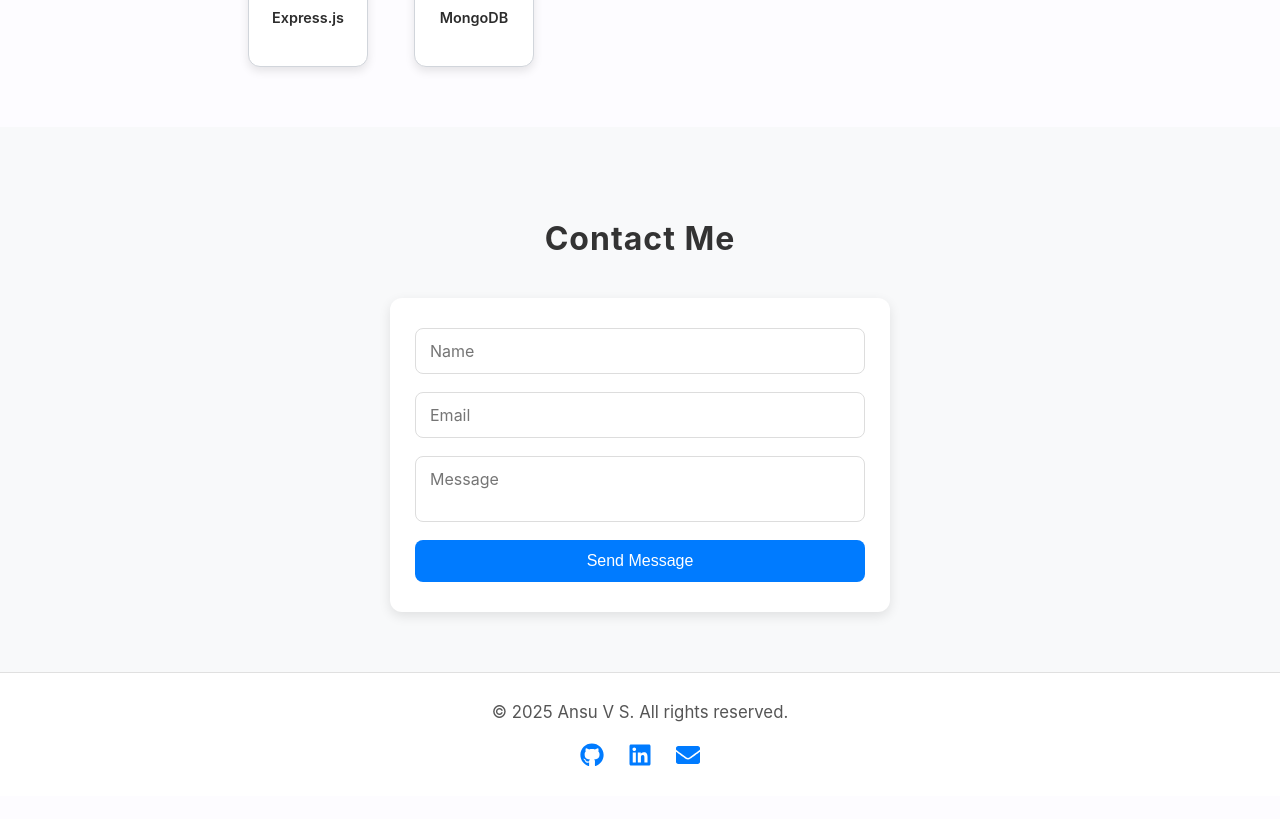
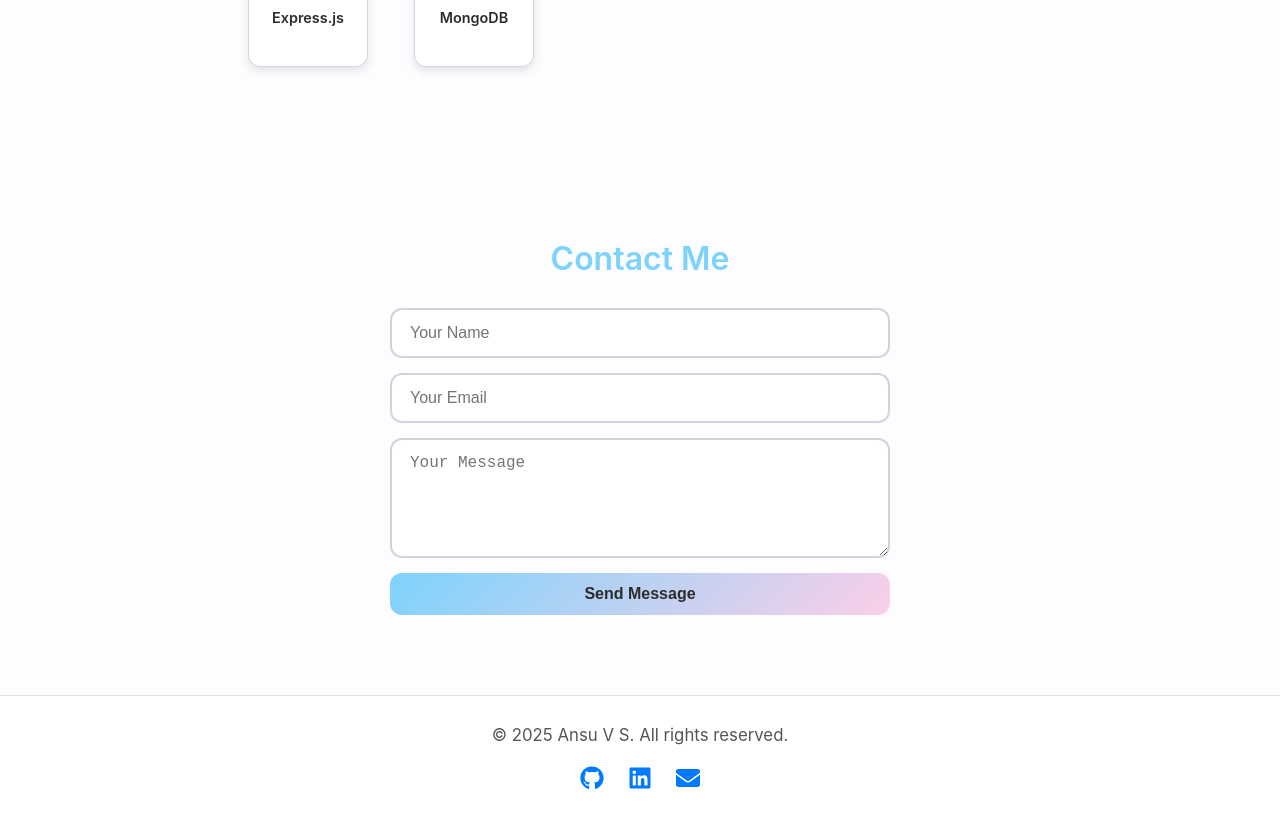
Before and after one commit to thenameisanzu/React--Portfolio, a React (Vite) app in the folder portfolio/: page / in a window 1280 px wide. Shown: the part 2180-2999 px from the top of the page. Before the commit the page ends 2976 px from the top, so only its background shows below. Built offline with nearby package versions, Linux system fonts and the light colour scheme.

Commit message:
Updated contact form with EmailJS integration and improved styling

```diff
--- a/portfolio/package.json
+++ b/portfolio/package.json
@@ -10,7 +10,9 @@
     "preview": "vite preview"
   },
   "dependencies": {
+    "@emailjs/browser": "^4.4.1",
     "aos": "^2.3.4",
+    "emailjs-com": "^3.2.0",
     "framer-motion": "^12.23.24",
     "react": "^19.1.1",
     "react-dom": "^19.1.1",
--- a/portfolio/src/components/Contact.jsx
+++ b/portfolio/src/components/Contact.jsx
@@ -1,9 +1,14 @@
 import React, { useState } from "react";
 import { motion } from "framer-motion";
+import emailjs from "@emailjs/browser";
 import styles from "../styles/Contact.module.css";
 
 const Contact = () => {
-  const [form, setForm] = useState({ name: "", email: "", message: "" });
+  const [form, setForm] = useState({
+    from_name: "",
+    from_email: "",
+    message: "",
+  });
   const [sent, setSent] = useState(false);
 
   const handleChange = (e) =>
@@ -11,9 +16,28 @@ const Contact = () => {
 
   const handleSubmit = (e) => {
     e.preventDefault();
-    setSent(true);
-    setTimeout(() => setSent(false), 3000);
-    setForm({ name: "", email: "", message: "" });
+
+    emailjs
+      .send(
+        "service_8m8l6io", // 👈 your EmailJS service ID
+        "template_a1281yn", // 👈 your EmailJS template ID
+        {
+          from_name: form.from_name,
+          from_email: form.from_email,
+          message: form.message,
+        },
+        "CKyBHEp2Gsk9TYHiI" // 👈 your EmailJS public key
+      )
+      .then(() => {
+        setSent("success");
+        setForm({ from_name: "", from_email: "", message: "" });
+        setTimeout(() => setSent(false), 3000);
+      })
+      .catch((error) => {
+        console.error("EmailJS Error:", error);
+        setSent("error");
+        setTimeout(() => setSent(false), 3000);
+      });
   };
 
   return (
@@ -23,81 +47,61 @@ const Contact = () => {
       initial={{ opacity: 0, y: 60 }}
       whileInView={{ opacity: 1, y: 0 }}
       transition={{ duration: 0.8, ease: "easeOut" }}
-      viewport={{ once: true }}
     >
-      <motion.h2
-        className={styles.sectionTitle}
-        initial={{ opacity: 0, y: -20 }}
-        whileInView={{ opacity: 1, y: 0 }}
-        transition={{ delay: 0.2, duration: 0.6 }}
-      >
-        Contact Me
-      </motion.h2>
+      <h2 className={styles.sectionTitle}>Contact Me</h2>
 
-      <motion.form
-        onSubmit={handleSubmit}
-        className={styles.contactForm}
-        initial={{ opacity: 0 }}
-        whileInView={{ opacity: 1 }}
-        transition={{ delay: 0.3, duration: 0.8 }}
-      >
-        <motion.input
-          whileFocus={{ scale: 1.03, borderColor: "#0077ff" }}
-          transition={{ type: "spring", stiffness: 200 }}
-          name="name"
-          value={form.name}
+      <form onSubmit={handleSubmit} className={styles.contactForm}>
+        <input
+          type="text"
+          name="from_name"
+          value={form.from_name}
           onChange={handleChange}
-          placeholder="Name"
+          placeholder="Your Name"
           required
           className={styles.inputField}
         />
-
-        <motion.input
-          whileFocus={{ scale: 1.03, borderColor: "#0077ff" }}
-          transition={{ type: "spring", stiffness: 200 }}
-          name="email"
-          value={form.email}
+        <input
+          type="email"
+          name="from_email"
+          value={form.from_email}
           onChange={handleChange}
-          placeholder="Email"
+          placeholder="Your Email"
           required
           className={styles.inputField}
         />
-
-        <motion.textarea
-          whileFocus={{ scale: 1.02, borderColor: "#0077ff" }}
-          transition={{ type: "spring", stiffness: 200 }}
+        <textarea
           name="message"
           value={form.message}
           onChange={handleChange}
-          placeholder="Message"
+          placeholder="Your Message"
           required
           className={styles.textArea}
         />
+        <button type="submit" className={styles.submitButton}>
+          Send Message
+        </button>
+      </form>
 
-        <motion.button
-          type="submit"
-          className={styles.submitButton}
-          whileHover={{
-            scale: 1.05,
-            backgroundColor: "#0077ff",
-            color: "#fff",
-          }}
-          whileTap={{ scale: 0.95 }}
-          transition={{ type: "spring", stiffness: 300 }}
-        >
-          Send Message
-        </motion.button>
-      </motion.form>
-
-      {sent && (
+      {/* ✅ Animated Alert Messages */}
+      {sent === "success" && (
         <motion.div
           className={styles.successMessage}
           initial={{ opacity: 0, y: 20 }}
           animate={{ opacity: 1, y: 0 }}
-          exit={{ opacity: 0 }}
-          transition={{ duration: 0.5 }}
+          transition={{ duration: 0.4 }}
         >
-          ✅ Message Sent Successfully!
+          ✨ Your message has been sent successfully!
+        </motion.div>
+      )}
+
+      {sent === "error" && (
+        <motion.div
+          className={styles.errorMessage}
+          initial={{ opacity: 0, y: 20 }}
+          animate={{ opacity: 1, y: 0 }}
+          transition={{ duration: 0.4 }}
+        >
+          ❌ Something went wrong. Please try again later.
         </motion.div>
       )}
     </motion.section>
--- a/portfolio/src/styles/Contact.module.css
+++ b/portfolio/src/styles/Contact.module.css
@@ -1,77 +1,101 @@
 .contactSection {
-  padding: 60px 20px;
-  background-color: #f8f9fa;
+  padding: 80px 20px;
   text-align: center;
+  background-color: var(--bg-color);
+  color: var(--text-color);
 }
 
 .sectionTitle {
   font-size: 2rem;
-  margin-bottom: 40px;
-  color: #333;
-  letter-spacing: 1px;
+  margin-bottom: 30px;
+  font-weight: 600;
+  color: var(--primary-color);
 }
 
 .contactForm {
-  background: #ffffff;
-  border-radius: 12px;
-  box-shadow: 0 4px 12px rgba(0, 0, 0, 0.1);
+  display: flex;
+  flex-direction: column;
+  gap: 15px;
   max-width: 500px;
   margin: 0 auto;
-  padding: 30px 25px;
-  display: flex;
-  flex-direction: column;
-  gap: 18px;
-  transition: all 0.3s ease;
-}
-
-.contactForm:hover {
-  transform: translateY(-4px);
-  box-shadow: 0 8px 20px rgba(0, 0, 0, 0.15);
 }
 
 .inputField,
 .textArea {
   width: 100%;
-  padding: 12px 14px;
-  border: 1px solid #ddd;
-  border-radius: 8px;
+  padding: 14px 18px;
+  border: 2px solid var(--border-color);
+  border-radius: 12px;
+  background-color: var(--card-bg);
+  color: var(--text-color);
   font-size: 1rem;
-  font-family: inherit;
-  resize: none;
-  transition: border-color 0.2s ease, box-shadow 0.2s ease;
+  outline: none;
+  transition: border-color 0.3s ease;
 }
 
 .inputField:focus,
 .textArea:focus {
-  border-color: #007bff;
-  outline: none;
-  box-shadow: 0 0 5px rgba(0, 123, 255, 0.3);
+  border-color: var(--primary-color);
+  box-shadow: 0 0 10px rgba(0, 0, 0, 0.08);
+}
+
+.textArea {
+  min-height: 120px;
+  resize: vertical;
 }
 
 .submitButton {
-  background-color: #007bff;
-  color: white;
-  padding: 12px;
+  padding: 12px 24px;
   font-size: 1rem;
+  font-weight: 600;
+  background: linear-gradient(135deg, var(--primary-color), var(--secondary-color));
+  color: var(--text-color);
   border: none;
-  border-radius: 8px;
+  border-radius: 12px;
   cursor: pointer;
-  transition: background-color 0.3s ease, transform 0.2s ease;
+  transition: all 0.3s ease;
 }
 
 .submitButton:hover {
-  background-color: #0056b3;
-  transform: translateY(-2px);
+  transform: scale(1.03);
+  box-shadow: 0 6px 15px rgba(0, 0, 0, 0.15);
 }
 
-.submitButton:active {
-  transform: translateY(0);
+/* ✅ Success Message */
+.successMessage {
+  margin-top: 20px;
+  padding: 12px 18px;
+  border-radius: 12px;
+  font-size: 1rem;
+  font-weight: 500;
+  text-align: center;
+  background: linear-gradient(90deg, var(--primary-color), var(--secondary-color));
+  color: var(--text-color);
+  box-shadow: 0 4px 12px rgba(0, 0, 0, 0.1);
+  animation: fadeSlide 0.5s ease-in-out;
 }
 
-.successMessage {
-  margin-top: 1.5rem;
-  color: #00c853;
-  font-weight: 600;
+/* ❌ Error Message */
+.errorMessage {
+  margin-top: 20px;
+  padding: 12px 18px;
+  border-radius: 12px;
+  font-size: 1rem;
+  font-weight: 500;
   text-align: center;
-  animation: fadeInUp 0.5s ease forwards;
+  background: linear-gradient(90deg, #ff6b6b, #f87171);
+  color: #fff;
+  box-shadow: 0 4px 12px rgba(255, 0, 0, 0.2);
+  animation: fadeSlide 0.5s ease-in-out;
 }
+
+@keyframes fadeSlide {
+  from {
+    opacity: 0;
+    transform: translateY(10px);
+  }
+  to {
+    opacity: 1;
+    transform: translateY(0);
+  }
+}
```
Also changed, not shown: 1 other file (tests, documents, lock files or other folders).
